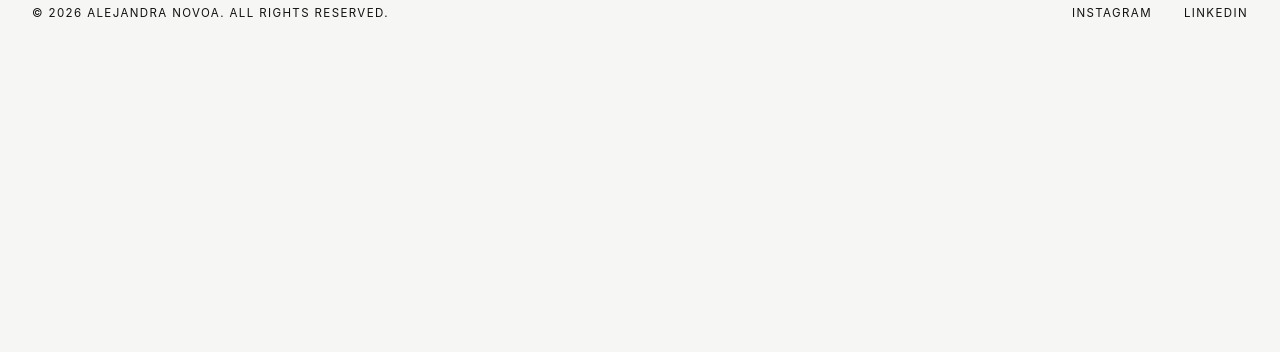
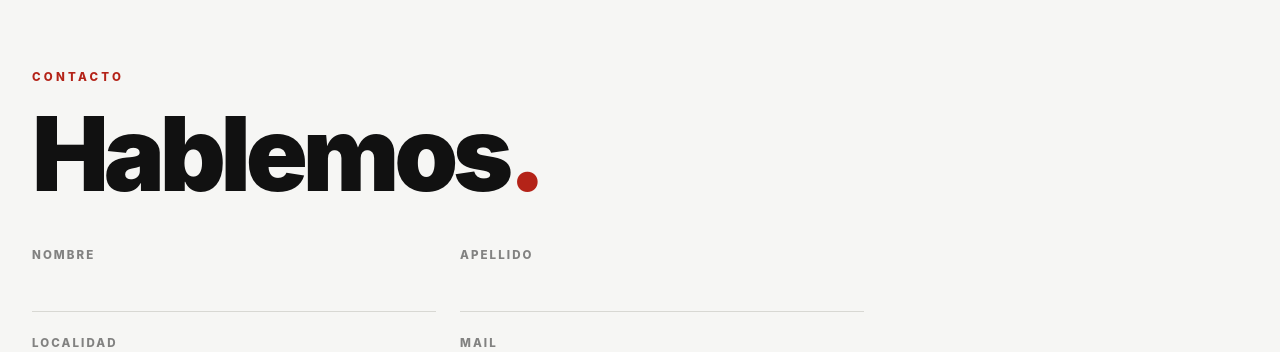
Before and after one commit to AlejandraRNovoa/portfolio, a React (Vite) app: page / in a window 1280 px wide. Shown: the part 2445-2797 px from the top of the page. Before the commit the page ends 2497 px from the top, so only its background shows below. Built offline with nearby package versions, Linux system fonts and the light colour scheme.

Commit message:
Formulario contacto conectado a Formspree

```diff
--- a/src/App.css
+++ b/src/App.css
@@ -493,3 +493,76 @@ button {
     grid-template-columns: 1fr;
   }
 }
+
+/* ── CONTACT ─────────────────────────────────────────── */
+.contact {
+  padding: 6rem 2rem;
+  background: var(--bg);
+  border-top: 1px solid var(--line);
+}
+
+.contact-inner {
+  max-width: 1280px;
+  margin: 0 auto;
+}
+
+.contact-form {
+  margin-top: 3rem;
+  display: flex;
+  flex-direction: column;
+  gap: 1.5rem;
+  max-width: 52rem;
+}
+
+.contact-row {
+  display: grid;
+  grid-template-columns: 1fr 1fr;
+  gap: 1.5rem;
+}
+
+.contact-field {
+  display: flex;
+  flex-direction: column;
+  gap: 0.5rem;
+}
+
+.contact-label {
+  font-size: 0.72rem;
+  font-weight: 800;
+  letter-spacing: 0.18em;
+  text-transform: uppercase;
+  color: var(--text);
+  opacity: 0.5;
+}
+
+.contact-input {
+  background: transparent;
+  border: none;
+  border-bottom: 1px solid var(--line);
+  padding: 0.65rem 0;
+  font: inherit;
+  font-size: 1rem;
+  color: var(--text);
+  outline: none;
+  transition: border-color 0.2s ease;
+  width: 100%;
+}
+
+.contact-input:focus {
+  border-bottom-color: var(--accent);
+}
+
+.contact-textarea {
+  resize: vertical;
+  min-height: 7rem;
+}
+
+@media (max-width: 700px) {
+  .contact {
+    padding: 4rem 1.2rem;
+  }
+
+  .contact-row {
+    grid-template-columns: 1fr;
+  }
+}
--- a/src/App.jsx
+++ b/src/App.jsx
@@ -286,6 +286,48 @@ export default function App() {
         </div>
       </section>
 
+      <section className="contact" id="contacto">
+        <div className="contact-inner">
+          <span className="portfolio-label">CONTACTO</span>
+          <h2 className="portfolio-title">Hablemos<span className="accent-dot">.</span></h2>
+
+          <form
+            className="contact-form"
+            action="https://formspree.io/f/mdaynkaw"
+            method="POST"
+          >
+            <div className="contact-row">
+              <div className="contact-field">
+                <label className="contact-label" htmlFor="nombre">Nombre</label>
+                <input className="contact-input" id="nombre" name="nombre" type="text" required />
+              </div>
+              <div className="contact-field">
+                <label className="contact-label" htmlFor="apellido">Apellido</label>
+                <input className="contact-input" id="apellido" name="apellido" type="text" required />
+              </div>
+            </div>
+
+            <div className="contact-row">
+              <div className="contact-field">
+                <label className="contact-label" htmlFor="localidad">Localidad</label>
+                <input className="contact-input" id="localidad" name="localidad" type="text" />
+              </div>
+              <div className="contact-field">
+                <label className="contact-label" htmlFor="mail">Mail</label>
+                <input className="contact-input" id="mail" name="_replyto" type="email" required />
+              </div>
+            </div>
+
+            <div className="contact-field">
+              <label className="contact-label" htmlFor="mensaje">Mensaje</label>
+              <textarea className="contact-textarea contact-input" id="mensaje" name="mensaje" rows={5} required />
+            </div>
+
+            <button type="submit" className="btn btn-primary">Enviar</button>
+          </form>
+        </div>
+      </section>
+
       <footer className="footer">
         <div className="footer-copy">© 2026 ALEJANDRA NOVOA. ALL RIGHTS RESERVED.</div>
 
```
